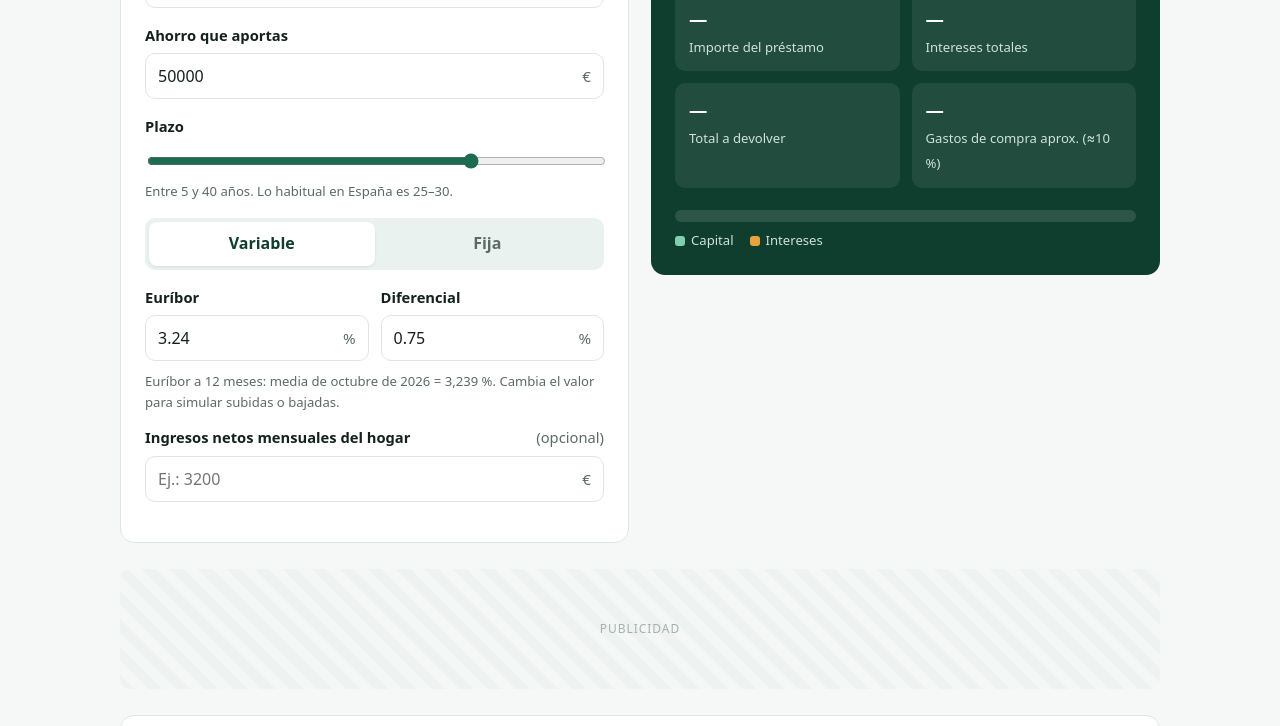
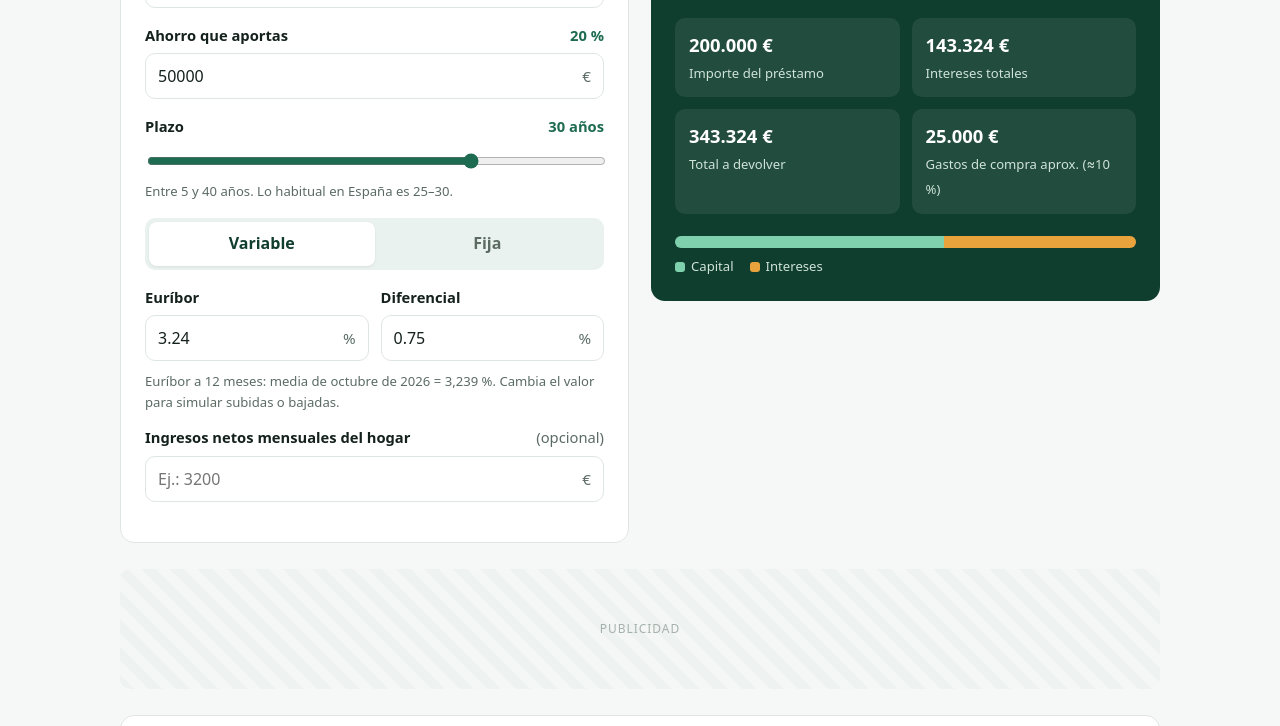
Before and after one commit to calculahipoteca/calculahipoteca.github.io, a plain HTML site: page index.html in a window 1280 px wide. Shown: the part 411-1137 px from the top of the page. Drawn offline with Linux system fonts and the light colour scheme.

Commit message:
Corrige error de JavaScript en la calculadora principal
Co-Authored-By: Claude Opus 5.5 <noreply@anthropic.com>
Claude-Session: https://claude.ai/code/session_018H7B9LGRt9o2iBPhN7G7nE

```diff
--- a/index.html
+++ b/index.html
@@ -277,7 +277,6 @@
   $('btnFija').onclick = () => setMode('fija');
   $('toggleTabla').onclick = () => { monthly = !monthly; $('toggleTabla').textContent = monthly ? 'Ver por años' : 'Ver por meses'; $('colPeriodo').textContent = monthly ? 'Mes' : 'Año'; calc(); };
   document.querySelectorAll('input').forEach(el => el.addEventListener('input', calc));
-  $('yr').textContent = new Date().getFullYear();
   calc();
 })();
 </script>
```
